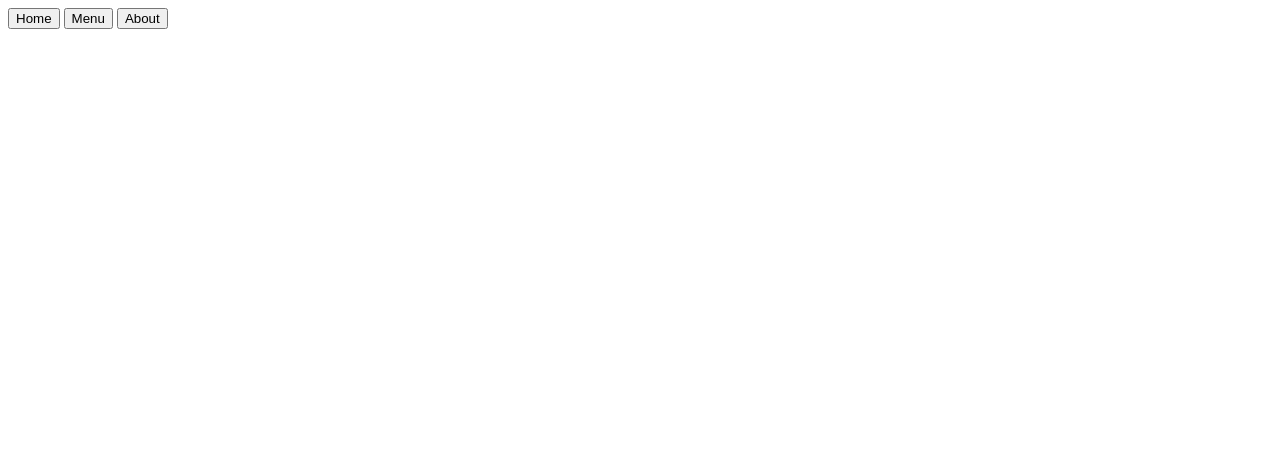
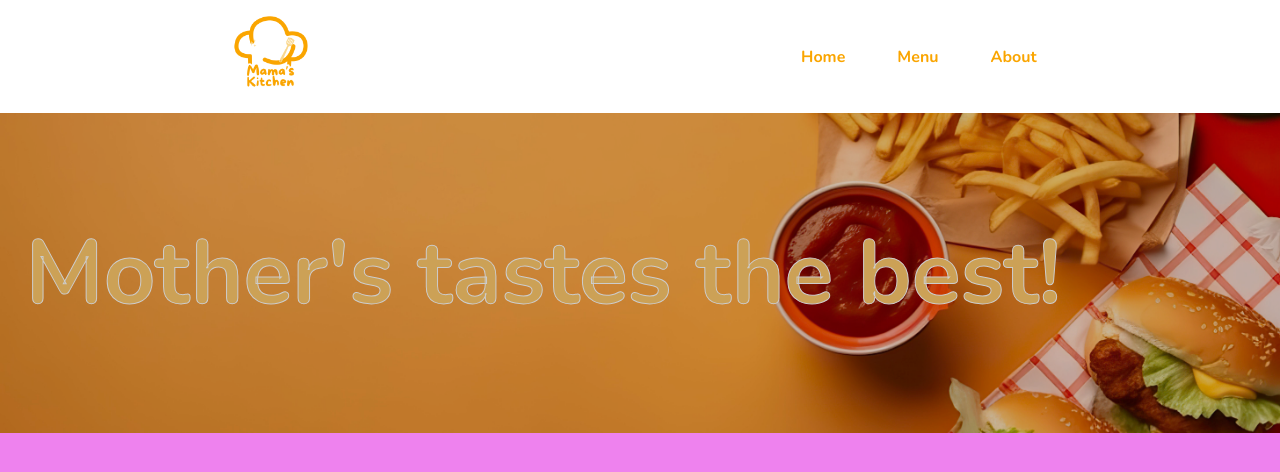
Before and after one commit to GemsLister/Restaurant-Page, a website built with webpack: page src/template.html in a window 1280 px wide. Built offline with nearby package versions, Linux system fonts and the light colour scheme.

Commit message:
initital commit

```diff
--- a/package.json
+++ b/package.json
@@ -14,6 +14,7 @@
     "html-webpack-plugin": "^5.6.3",
     "style-loader": "^4.0.0",
     "webpack": "^5.99.9",
-    "webpack-cli": "^6.0.1"
+    "webpack-cli": "^6.0.1",
+    "webpack-dev-server": "^5.2.1"
   }
 }
--- a/src/index.js
+++ b/src/index.js
@@ -1 +1,5 @@
-alert('Working!');
+import './style.css'
+import { mainElement } from './main';
+
+const contentDiv = document.querySelector('#content');
+contentDiv.appendChild(mainElement);
--- /dev/null
+++ b/src/main.js
@@ -0,0 +1,18 @@
+import "./style.css";
+import fastFood from "./images/fast-food.jpeg";
+
+export const mainElement = document.createElement("main");
+
+// first-section create-element
+const firstSection = document.createElement("section");
+firstSection.classList.add("firstSection");
+// fast food image create-element
+const fastFoodImage = document.createElement("img");
+fastFoodImage.src = fastFood;
+fastFoodImage.classList.add("fastFoodImage");
+// tagline create-element
+const tagline = document.createElement("h1");
+tagline.textContent = `Mother's tastes the best!`;
+
+firstSection.appendChild(tagline);
+mainElement.appendChild(firstSection);
--- /dev/null
+++ b/src/style.css
@@ -0,0 +1,86 @@
+@import url("https://fonts.googleapis.com/css2?family=Nunito:ital,wght@0,200..1000;1,200..1000&display=swap");
+
+* {
+  margin: 0;
+  padding: 0;
+  box-sizing: border-box;
+}
+
+:root {
+  --orange: #faa500;
+  --mid-light-orange: #f4be48;
+  --light-orange: #f9d78d;
+  --lighter-orange: #fbefcf;
+  --tagline-orange: #FFC96C;
+  --nunito: "Nunito", sans-serif;
+}
+
+body {
+  display: grid;
+  grid-template-rows: 1fr 100dvh;
+}
+
+button {
+  cursor: pointer;
+}
+
+.restaurantLogo {
+  height: clamp(70px, 10vw, 75px);
+}
+
+header {
+  display: flex;
+  justify-content: space-around;
+  align-items: center;
+  gap: 1rem;
+  padding: 1rem 0 1rem 0;
+  font-family: var(--nunito);
+}
+
+.buttons {
+  display: flex;
+  gap: 2rem;
+}
+
+.buttons button {
+  background-color: transparent;
+  border: 0;
+  padding: 3px 10px;
+  color: var(--orange);
+  font-family: var(--nunito);
+  font-size: clamp(15px, 2vw, 16px);
+  font-weight: bolder;
+}
+
+main{
+    height: 100%;
+    background-color: violet;
+}
+
+.firstSection{
+    display: flex;
+    align-items: center;
+    padding: 0 0 0 clamp(1rem, 2vw, 4rem);
+    height: clamp(250px, 25vw, 800px);
+    font-size: clamp(30px, 8vw, 60px);
+    font-family: var(--nunito);
+    -webkit-text-stroke: 1px white;
+    color: var(--tagline-orange);
+    background-image: url(images/fast-food.jpeg);
+    background-size: cover;
+    background-position: center;
+    background-repeat: no-repeat;
+    filter: brightness(0.8);
+}
+
+.firstSection h1{
+    position: absolute;
+    z-index: 1000;
+}
+
+@media screen and (max-width: 992px) {
+  header {
+    flex-direction: column;
+    align-items: center;
+  }
+}
--- a/src/template.html
+++ b/src/template.html
@@ -7,9 +7,14 @@
 </head>
 <body>
     <header>
-        <button>Home</button>
-        <button>Menu</button>
-        <button>About</button>
+        <figure>
+            <img src="images/restaurant-logo.png" alt="restaurant-logo" class="restaurantLogo">
+        </figure>
+        <div class="buttons">
+            <button id="homeBtn">Home</button>
+            <button id="menuBtn">Menu</button>
+            <button id="aboutBtn">About</button>
+        </div>
     </header>
     <div id="content"></div>
 </body>
```
Also changed, not shown: src/images/fast-food.jpeg (added), src/images/pancit-canton.jpg (added), src/images/restaurant-logo.png (added), src/images/tagline.png (added), 1 other file.
